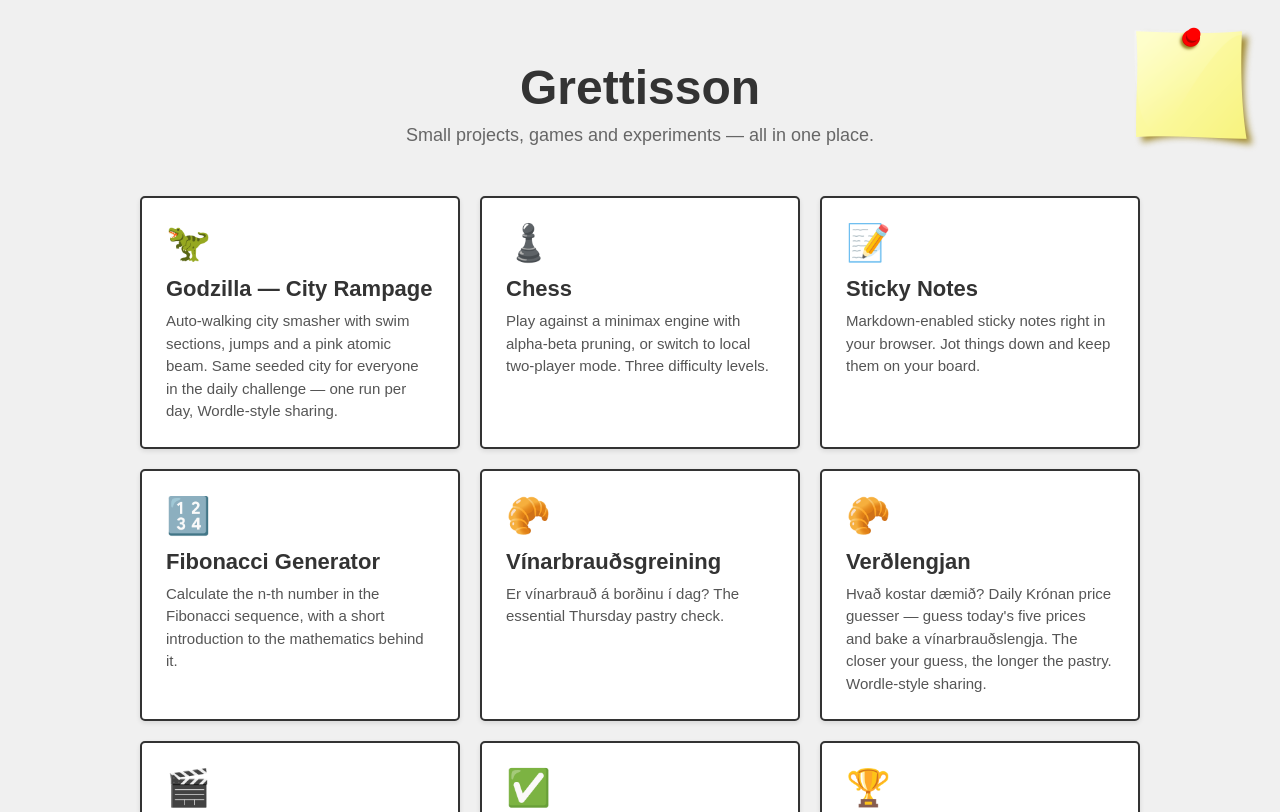
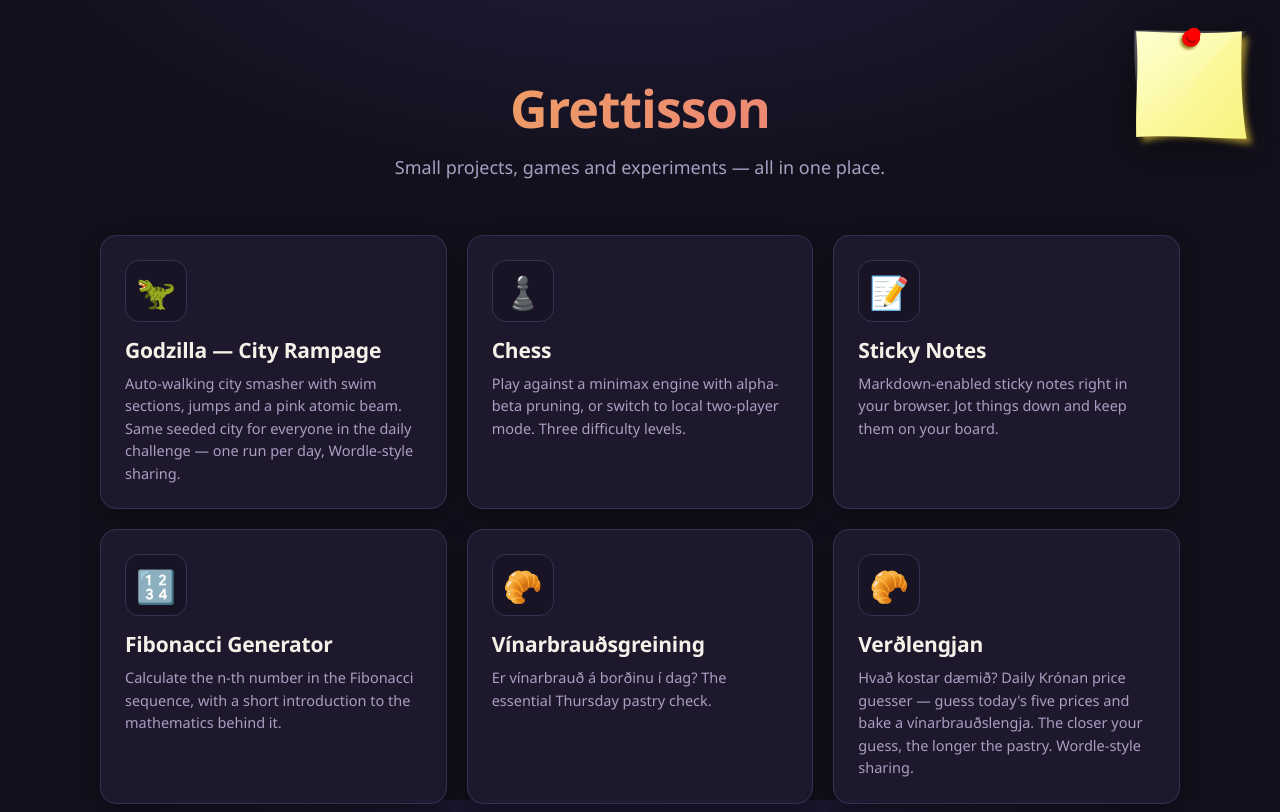
Before and after one commit to BjarkiGr/grettisson, a plain HTML site: page index.html in a window 1280 px wide. Shown: the top 812 px of the page. Drawn offline with Linux system fonts and the light colour scheme.

Commit message:
feat(home): dark aesthetic redesign of the grettisson.is front page
- Midnight ink background with radial glow, cream text, gold-to-berry gradient title

- Glassy rounded project cards with icon tiles, hover lift + berry glow, focus-visible rings

- Post-it gets a drop shadow and playful hover tilt; reduced-motion respected

- PRISM card gets an icon and description; meta description, theme-color and favicon added

- Only homepage-scoped rules changed; fibonacci and other shared pages untouched

```diff
--- a/styles/stylesheet.css
+++ b/styles/stylesheet.css
@@ -64,28 +64,41 @@ body {
   font-weight: bold;
 }
 
-/* --- Homepage (grettisson.is) --- */
+/* --- Homepage (grettisson.is) — midnight ink, warm gold + berry accents --- */
 body.home {
   display: block;
   height: auto;
   min-height: 100vh;
-  background-color: #f0f0f0;
+  background: radial-gradient(1100px 520px at 50% -120px, #241d3e 0%, #12101c 60%) fixed;
+  color: #f5f1e8;
+  font-family: 'Segoe UI', system-ui, -apple-system, 'Helvetica Neue', Arial, sans-serif;
 }
+
+body.home .post-it {
+  filter: drop-shadow(0 6px 14px rgba(0, 0, 0, 0.45));
+  transition: transform 0.2s ease;
+}
+body.home .post-it:hover { transform: rotate(-3deg) scale(1.04); }
 
 .home-header {
   text-align: center;
-  padding: 60px 20px 30px;
+  padding: 72px 20px 36px;
 }
 
 .home-header h1 {
-  font-size: 48px;
-  margin: 0 0 10px;
-  color: #333;
+  font-size: 52px;
+  margin: 0 0 12px;
+  font-weight: 800;
+  letter-spacing: -1px;
+  background: linear-gradient(120deg, #f2c14e, #e8638c);
+  -webkit-background-clip: text;
+  background-clip: text;
+  color: transparent;
 }
 
 .home-header p {
   font-size: 18px;
-  color: #666;
+  color: #a89fc2;
   margin: 0;
 }
 
@@ -93,49 +106,69 @@ body.home {
   display: grid;
   grid-template-columns: repeat(auto-fill, minmax(280px, 1fr));
   gap: 20px;
-  max-width: 1000px;
+  max-width: 1080px;
   margin: 0 auto;
   padding: 20px 20px 60px;
 }
 
 .project-card {
   display: block;
-  background-color: #fff;
-  border: 2px solid #333;
-  border-radius: 5px;
-  box-shadow: 0 2px 5px rgba(0, 0, 0, 0.1);
+  background: rgba(32, 27, 49, 0.85);
+  border: 1px solid #383052;
+  border-radius: 16px;
+  box-shadow: 0 8px 24px rgba(0, 0, 0, 0.35);
   padding: 24px;
   text-decoration: none;
-  color: #333;
-  transition: transform 0.15s ease, box-shadow 0.15s ease;
+  color: #f5f1e8;
+  transition: transform 0.15s ease, box-shadow 0.15s ease, border-color 0.15s ease;
 }
 
 .project-card:hover {
   transform: translateY(-4px);
-  box-shadow: 0 6px 14px rgba(0, 0, 0, 0.18);
+  border-color: #e8638c;
+  box-shadow: 0 12px 32px rgba(0, 0, 0, 0.45), 0 0 0 1px rgba(232, 99, 140, 0.25);
+}
+
+.project-card:focus-visible {
+  outline: 3px solid #f2c14e;
+  outline-offset: 3px;
 }
 
 .project-card .project-icon {
-  font-size: 36px;
-  display: block;
-  margin-bottom: 12px;
+  font-size: 32px;
+  display: inline-flex;
+  align-items: center;
+  justify-content: center;
+  width: 60px;
+  height: 60px;
+  margin-bottom: 14px;
+  background: #181425;
+  border: 1px solid #383052;
+  border-radius: 14px;
 }
 
 .project-card h2 {
-  font-size: 22px;
+  font-size: 21px;
   margin: 0 0 8px;
+  letter-spacing: -0.2px;
 }
 
 .project-card p {
-  font-size: 15px;
-  line-height: 1.5;
-  color: #555;
+  font-size: 14.5px;
+  line-height: 1.55;
+  color: #a89fc2;
   margin: 0;
 }
 
 .home-footer {
   text-align: center;
-  padding: 0 20px 40px;
-  color: #888;
+  padding: 0 20px 44px;
+  color: #7d749c;
   font-size: 14px;
 }
+
+@media (prefers-reduced-motion: reduce) {
+  .project-card, body.home .post-it { transition: none; }
+  .project-card:hover { transform: none; }
+  body.home .post-it:hover { transform: none; }
+}
```
Also changed, not shown: index.html (+5 -0 lines).
